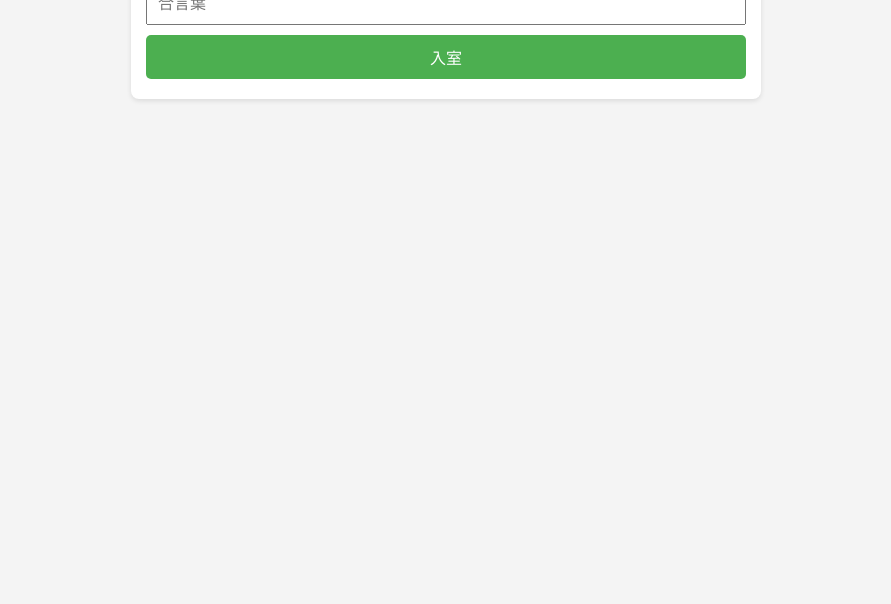
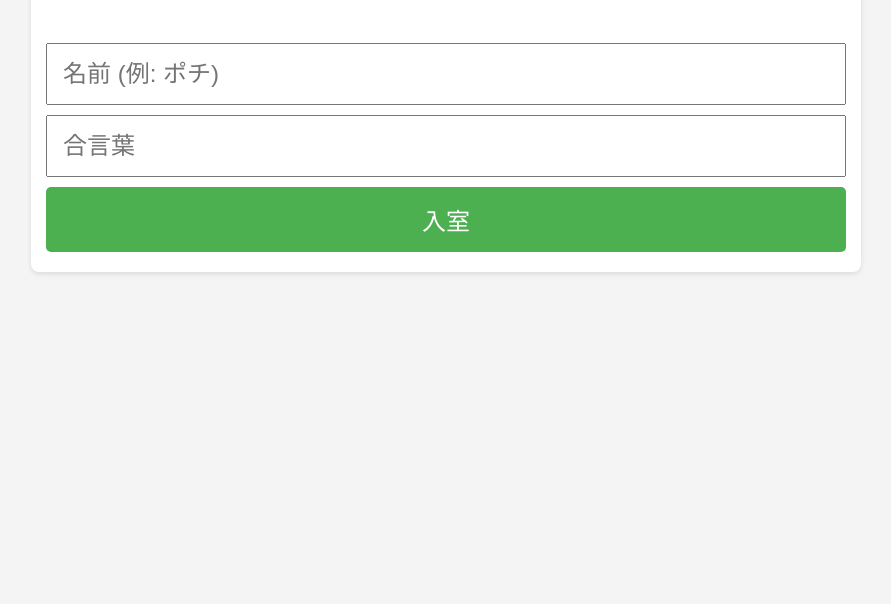
Before and after one commit to nukaduke-max/nukaduke_werewolf, a plain HTML site: page index.html in a window 1280 px wide. Shown: the part 196-800 px from the top of the page, without its empty margins (194-1085 px from the left). Drawn offline with Linux system fonts and the light colour scheme.

Commit message:
Implement media queries for PC and tablet adjustments
Add responsive styles for larger screens.

```diff
--- a/index.html
+++ b/index.html
@@ -19,6 +19,28 @@
         .status-badge { font-size: 0.8em; padding: 2px 6px; border-radius: 4px; }
         .status-lobby { background: #e8f5e9; color: #2e7d32; font-weight: bold; }
         .status-away { background: #fff3e0; color: #ef6c00; }
+
+                /* --- PC・タブレット向けの調整 --- */
+        /* 画面幅が768px以上（スマホ以外）の時だけ適用されます */
+        @media (min-width: 768px) {
+            body {
+                font-size: 24px; /* 基本の文字を大きく */
+            }
+            input, button, select {
+                font-size: 24px !important; /* 入力欄やボタンも大きく */
+                padding: 15px; /* 余白もたっぷりと */
+            }
+            .container, .card, .area-box {
+                max-width: 800px; /* 枠の幅を少し広げる */
+            }
+            #winner-banner {
+                font-size: 3em; /* 結果画面のバナーをさらに巨大に */
+            }
+            /* タイトルなども大きく */
+            h1 { font-size: 3em; }
+            h2 { font-size: 2.5em; }
+        }
+
     </style>
 </head>
 <body>
```
